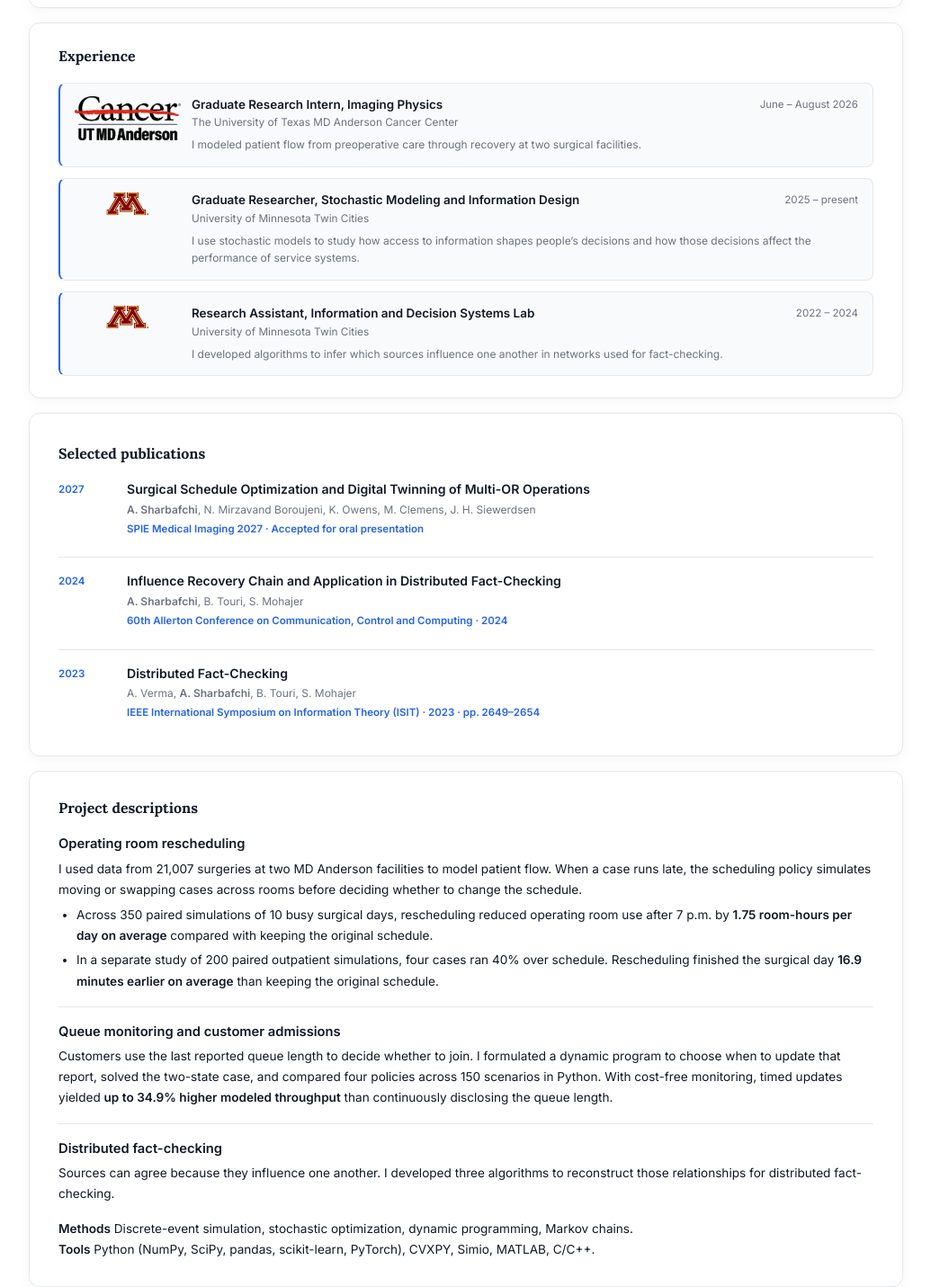
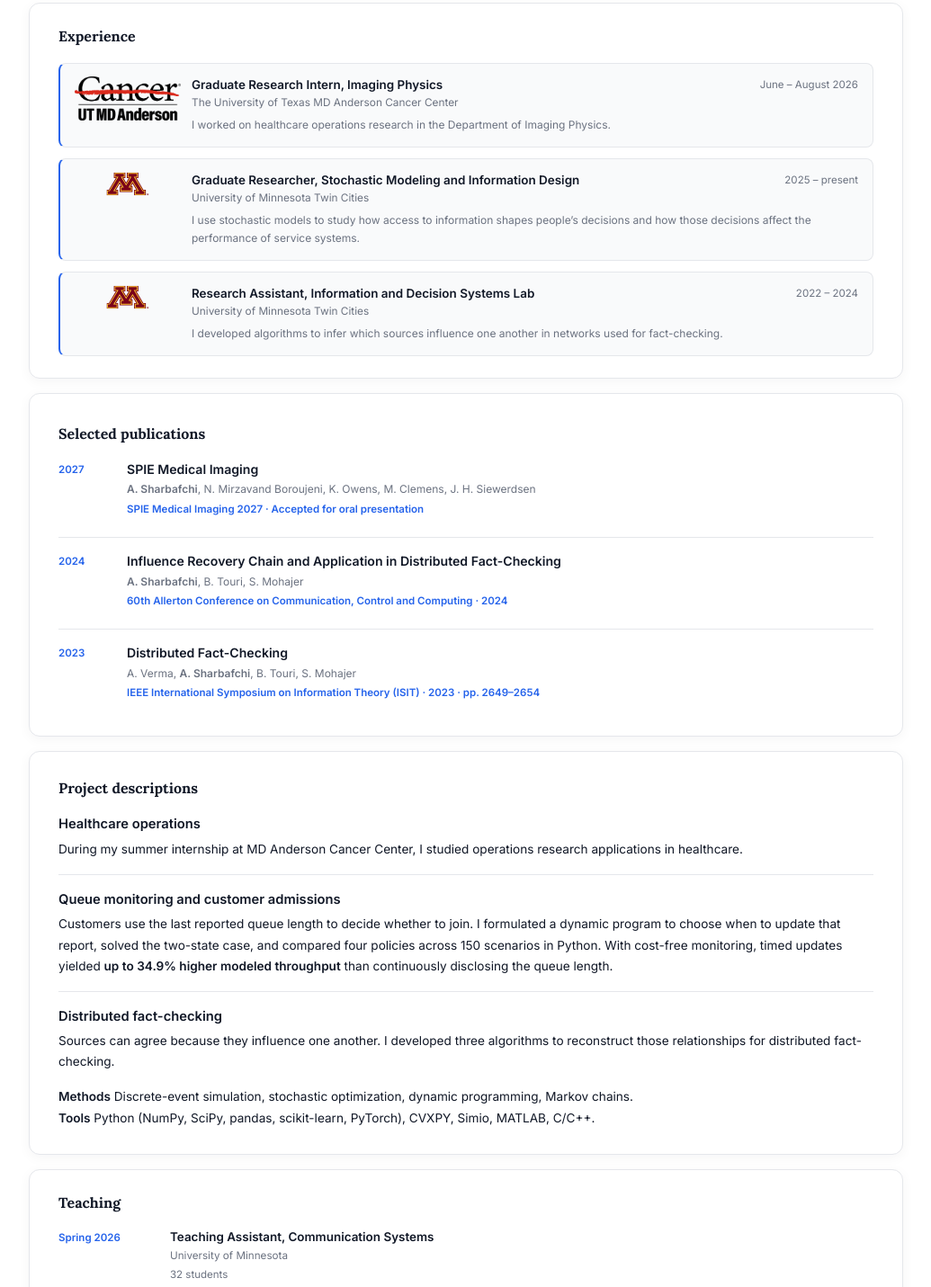
Before and after one commit to AlirezaSharbaf/AlirezaSharbaf.github.io, a plain HTML site: page index.html in a window 1280 px wide. Shown: the part 634-2065 px from the top of the page at 90% size, without its empty margins (122-1157 px from the left). Drawn offline with Linux system fonts and the light colour scheme.

Commit message:
Keep the public healthcare research overview at the project level

```diff
--- a/index.html
+++ b/index.html
@@ -12,13 +12,13 @@
   gtag('config', 'G-JD268DM8Z5');
 </script>
 <title>Alireza Sharbafchi — Ph.D. Student, Industrial & Systems Engineering, University of Minnesota</title>
-<meta name="description" content="Alireza Sharbafchi is an operations researcher at the University of Minnesota. His work spans operating room scheduling, queue monitoring, and distributed fact-checking."/>
-<meta name="keywords" content="Alireza Sharbafchi, University of Minnesota, MD Anderson, operations research, surgical scheduling, discrete-event simulation, queueing, information design, distributed fact-checking"/>
+<meta name="description" content="Alireza Sharbafchi studies operations research, queueing, information design, and statistical inference at the University of Minnesota."/>
+<meta name="keywords" content="Alireza Sharbafchi, University of Minnesota, MD Anderson, operations research, healthcare operations, discrete-event simulation, queueing, information design, distributed fact-checking"/>
 <meta name="author" content="Alireza Sharbafchi"/>
 <meta name="robots" content="index, follow, max-image-preview:large"/>
 <meta name="googlebot" content="index, follow"/>
 <meta property="og:title" content="Alireza Sharbafchi — Ph.D. Student, University of Minnesota"/>
-<meta property="og:description" content="Alireza Sharbafchi is an operations researcher at the University of Minnesota. His work spans operating room scheduling, queue monitoring, and distributed fact-checking."/>
+<meta property="og:description" content="Alireza Sharbafchi studies operations research, queueing, information design, and statistical inference at the University of Minnesota."/>
 <meta property="og:url" content="https://alirezasharbaf.github.io/"/>
 <meta property="og:type" content="website"/>
 <meta property="og:site_name" content="Alireza Sharbafchi"/>
@@ -26,7 +26,7 @@
 <meta property="og:image:alt" content="Alireza Sharbafchi"/>
 <meta name="twitter:card" content="summary_large_image"/>
 <meta name="twitter:title" content="Alireza Sharbafchi — Ph.D. Student, University of Minnesota"/>
-<meta name="twitter:description" content="Alireza Sharbafchi is an operations researcher at the University of Minnesota. His work spans operating room scheduling, queue monitoring, and distributed fact-checking."/>
+<meta name="twitter:description" content="Alireza Sharbafchi studies operations research, queueing, information design, and statistical inference at the University of Minnesota."/>
 <meta name="twitter:image" content="https://alirezasharbaf.github.io/assets/headshot-2026.jpeg"/>
 <link rel="canonical" href="https://alirezasharbaf.github.io/"/>
 <meta name="google-site-verification" content="Sx9WPdq8LfvZd325GRl5zDQa84C2UrjY2XmZ5Cj0ZqY" />
@@ -66,7 +66,7 @@
     "Queueing systems",
     "Information design",
     "Operations research",
-    "Surgical scheduling",
+    "Healthcare operations",
     "Discrete-event simulation",
     "Distributed fact-checking"
   ]
@@ -252,7 +252,7 @@ footer{border-top:1px solid var(--border);background:var(--surface);padding:20px
   <div>
     <div class="hero-tag">Ph.D. Student · University of Minnesota</div>
     <h1>Alireza Sharbafchi</h1>
-    <p class="hero-bio">I’m a Ph.D. student in Industrial and Systems Engineering at the University of Minnesota Twin Cities. I study how to make decisions with incomplete information, from when to update a queue length to how to reschedule a surgery. During my summer internship at MD Anderson Cancer Center, I used simulation to study how rescheduling surgeries affects patient waits and the length of the operating day.</p>
+    <p class="hero-bio">I’m a Ph.D. student in Industrial and Systems Engineering at the University of Minnesota Twin Cities. I study decision-making under uncertainty, with interests in queueing, information design, and healthcare operations.</p>
     <div class="links">
       <a class="link-btn link-primary" href="mailto:sharb019@umn.edu">
         <svg width="13" height="13" viewBox="0 0 24 24" fill="currentColor"><path d="M20 4H4c-1.1 0-2 .9-2 2v12c0 1.1.9 2 2 2h16c1.1 0 2-.9 2-2V6c0-1.1-.9-2-2-2zm0 4l-8 5-8-5V6l8 5 8-5v2z"/></svg>
@@ -325,7 +325,7 @@ footer{border-top:1px solid var(--border);background:var(--surface);padding:20px
         <div class="exp-body">
           <div class="exp-top"><h3 class="exp-role">Graduate Research Intern, Imaging Physics</h3><span class="exp-date">June – August 2026</span></div>
           <div class="exp-org">The University of Texas MD Anderson Cancer Center</div>
-          <p class="exp-desc">I modeled patient flow from preoperative care through recovery at two surgical facilities.</p>
+          <p class="exp-desc">I worked on healthcare operations research in the Department of Imaging Physics.</p>
         </div>
       </article>
       <article class="exp-item">
@@ -355,7 +355,7 @@ footer{border-top:1px solid var(--border);background:var(--surface);padding:20px
       <li class="pub-item">
         <div class="pub-year">2027</div>
         <div class="pub-main">
-          <div class="pub-title">Surgical Schedule Optimization and Digital Twinning of Multi-OR Operations</div>
+          <div class="pub-title">SPIE Medical Imaging</div>
           <div class="pub-authors"><strong>A. Sharbafchi</strong>, N. Mirzavand Boroujeni, K. Owens, M. Clemens, J. H. Siewerdsen</div>
           <div class="pub-venue">SPIE Medical Imaging 2027 · Accepted for oral presentation</div>
         </div>
@@ -386,12 +386,8 @@ footer{border-top:1px solid var(--border);background:var(--surface);padding:20px
   <section class="section-panel" id="projects">
     <h2 class="sec-title">Project descriptions</h2>
     <article class="project">
-      <h3>Operating room rescheduling</h3>
-      <p>I used data from 21,007 surgeries at two MD Anderson facilities to model patient flow. When a case runs late, the scheduling policy simulates moving or swapping cases across rooms before deciding whether to change the schedule.</p>
-      <ul>
-        <li>Across 350 paired simulations of 10 busy surgical days, rescheduling reduced operating room use after 7 p.m. by <strong>1.75 room-hours per day on average</strong> compared with keeping the original schedule.</li>
-        <li>In a separate study of 200 paired outpatient simulations, four cases ran 40% over schedule. Rescheduling finished the surgical day <strong>16.9 minutes earlier on average</strong> than keeping the original schedule.</li>
-      </ul>
+      <h3>Healthcare operations</h3>
+      <p>During my summer internship at MD Anderson Cancer Center, I studied operations research applications in healthcare.</p>
     </article>
     <article class="project">
       <h3>Queue monitoring and customer admissions</h3>
```
